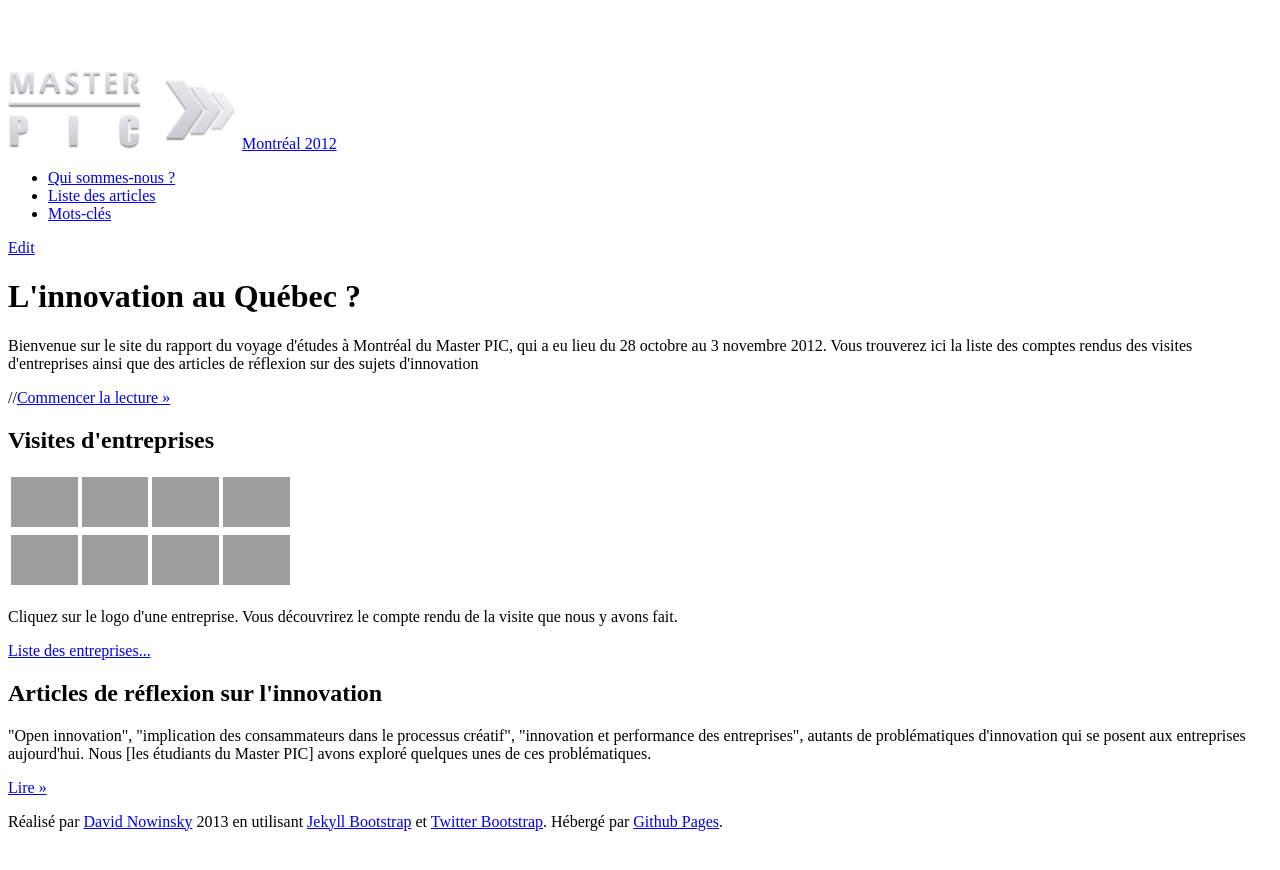
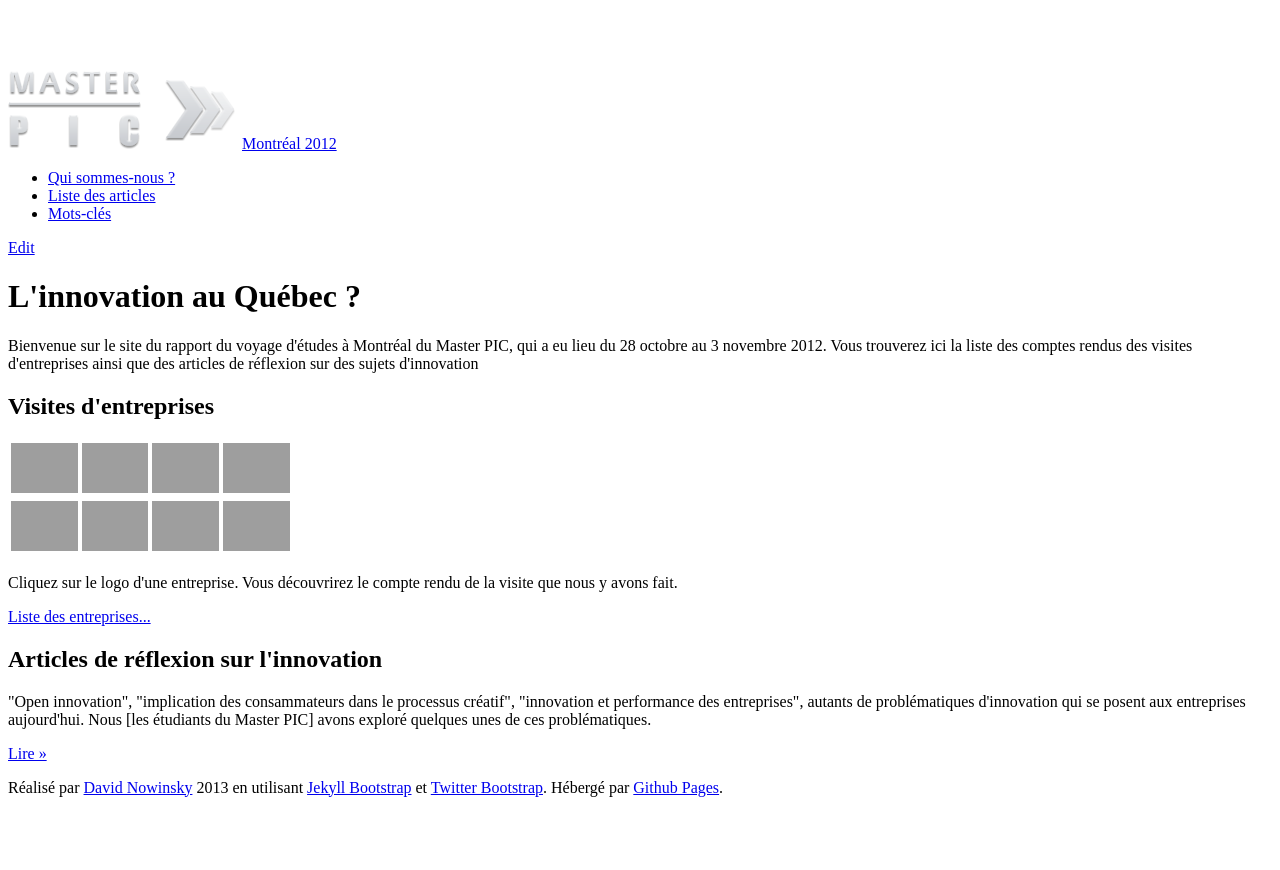
Before and after one commit to davinov/masterpic-montreal-2012, a Jekyll site: the page built from index.md, in a window 1280 px wide, cut to the strip 0-870 px from the top of the page. Built offline with Jekyll 4.4.1, drawn with Linux system fonts in a browser that asks for light colours; nearby versions of some CDN libraries; grey boxes are pictures that could not be loaded.

Commit message:
Update index.md

```diff
--- a/index.md
+++ b/index.md
@@ -4,13 +4,13 @@ layout: default
 {% include JB/setup %}
 
 <div class="hero-unit" >
-<span class='st_facebook_vcount' displayText='Facebook'></span>
+	<span class='st_facebook_vcount' displayText='Facebook'></span>
 	<span class='st_googleplus_vcount' displayText='Google +'></span>
 	<span class='st_twitter_vcount' displayText='Tweet'></span>
 	<span class='st_linkedin_vcount' displayText='LinkedIn'></span>
-    <h1>L'innovation au Québec ?</h1>
+    	<h1>L'innovation au Québec ?</h1>
 	<p>Bienvenue sur le site du rapport du voyage d'études à Montréal du Master PIC, qui a eu lieu du 28 octobre au 3 novembre 2012. Vous trouverez ici la liste des comptes rendus des visites d'entreprises ainsi que des articles de réflexion sur des sujets d'innovation</p>
-    //<span><a class="btn btn-primary btn-large" href="articles-list.html">Commencer la lecture &raquo;</a></span>
+    <!--<span><a class="btn btn-primary btn-large" href="articles-list.html">Commencer la lecture &raquo;</a></span>-->
 
 </div>
 
```
